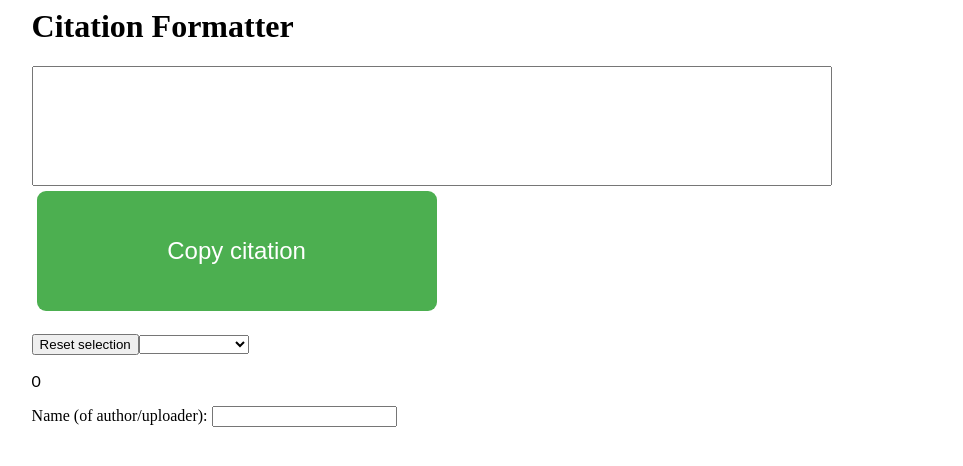
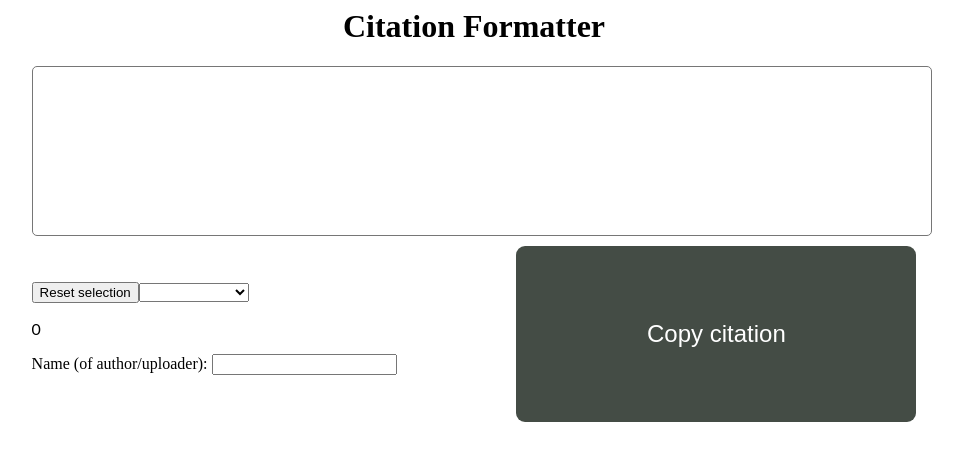
Before and after one commit to DeveloperAgenzil/agenzil-citation-formatter, an Angular app: page / in a window 1280 px wide. Shown: the top 466 px of the page, without its empty margins (166-1129 px from the left). Built offline with nearby package versions, Linux system fonts and the light colour scheme.

Commit message:
2 files modified

```diff
--- a/src/app/app.component.css
+++ b/src/app/app.component.css
@@ -2,20 +2,30 @@ p {
   font-family: Lato;
 }
 
+textarea[name='citationTextArea'] {
+  float: left;
+  border-radius: 5px;
+  width: 900px;
+  height: 170px;
+  resize: none;
+  font-size: 20px;
+  margin-bottom: 10px;
+}
+
 button[name='copyCitationButton'] {
-  background-color: #4caf50;
+  float: right;
+  background-color: #444c45;
   border: none;
   border-radius: 9px;
   color: white;
   text-align: center;
   text-decoration: none;
-  display: inline-block;
   font-size: 24px;
   transition-duration: 0.4s;
   cursor: pointer;
   width: 400px;
-  height: 120px;
-  margin: 5px;
+  height: 176px;
+  margin-bottom: 10px;
 }
 
 button:hover[name='copyCitationButton'] {
--- a/src/app/app.component.html
+++ b/src/app/app.component.html
@@ -1,11 +1,9 @@
 <div style="margin: auto; width: 70%;">
-  <h1>Citation Formatter</h1>
+  <h1 style="text-align: center;">Citation Formatter</h1>
 
-  <textarea
-    readonly="true"
-    style="width: 800px; height: 120px; resize: none; font-size: 20px;"
-    >{{ citationString }}</textarea
-  >
+  <textarea name="citationTextArea" readonly="true">{{
+    citationString
+  }}</textarea>
 
   <button name="copyCitationButton" (click)="FormatCitationString(nameInput)">
     Copy citation
```
